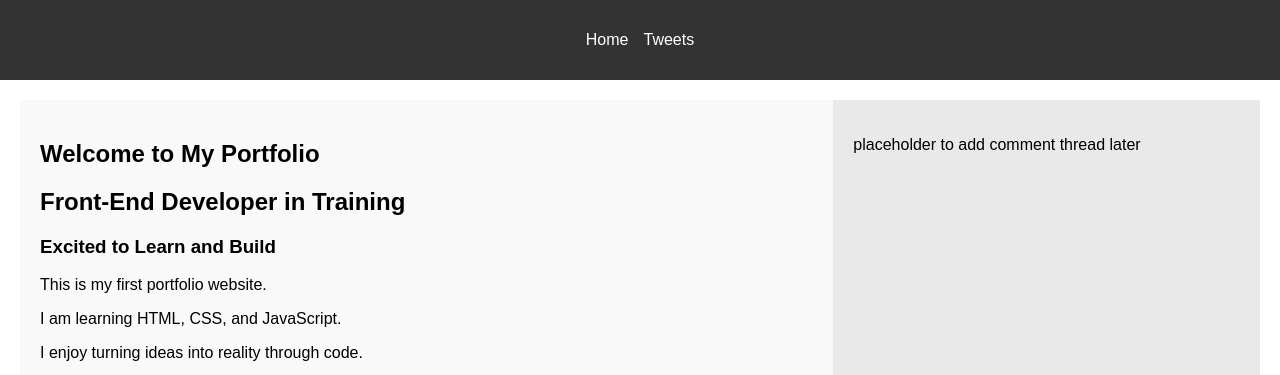
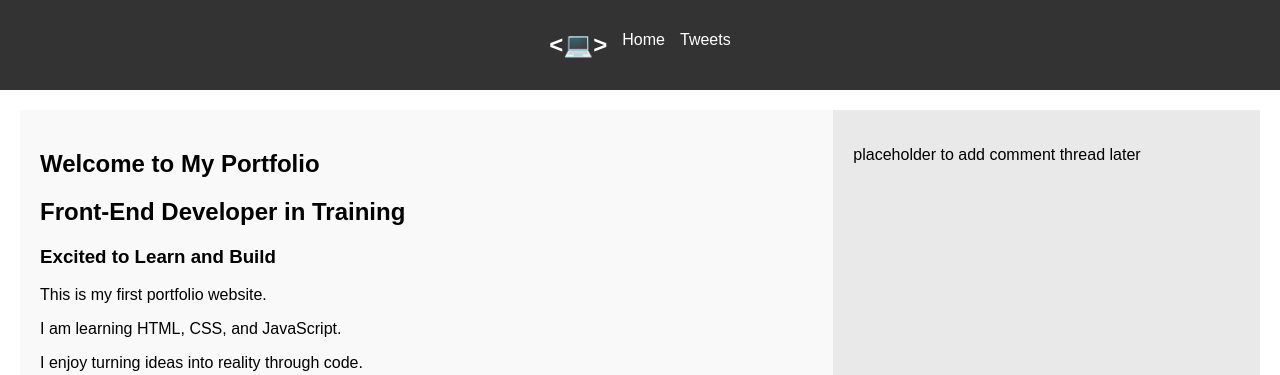
Before and after one commit to unathimathokazi/My_First_Portfolio, a plain HTML site: page css_basic/index.html in a window 1280 px wide. Shown: the top 375 px of the page. Drawn offline with Linux system fonts and the light colour scheme.

Commit message:
Add custom styling and logo to homepage

```diff
--- a/css_basic/index.html
+++ b/css_basic/index.html
@@ -11,6 +11,7 @@
   <body class="works_on_smartphone">
     <header>
       <ul>
+        <li class="logo">&lt;💻&gt;</li>
         <li><a href="index.html">Home</a></li>
         <li><a href="tweets.html">Tweets</a></li>
       </ul>
--- a/css_basic/styles.css
+++ b/css_basic/styles.css
@@ -14,6 +14,27 @@ body {
     flex: auto; /* takes up the remaining space */
   }
 
+  header {
+  background-color: #0d1117;
+  color: white;
+  padding: 10px;
+}
+
+header ul {
+  display: flex;
+  gap: 15px;
+  list-style-type: none;
+}
+
+header a {
+  color: white;
+  text-decoration: none;
+}
+
+.logo {
+  font-size: 24px;
+  font-weight: bold;
+}
   /* Article takes 2/3 of the width */
   article {
     flex: 2;
```
